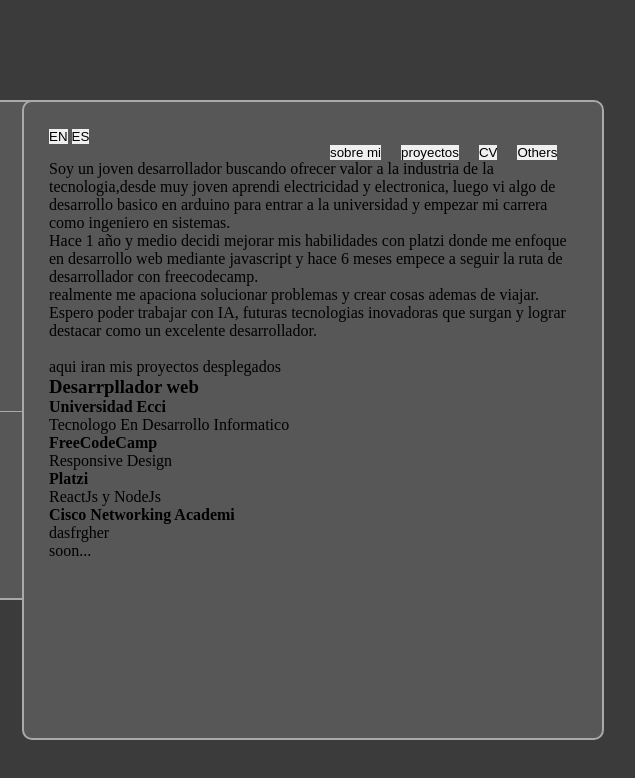
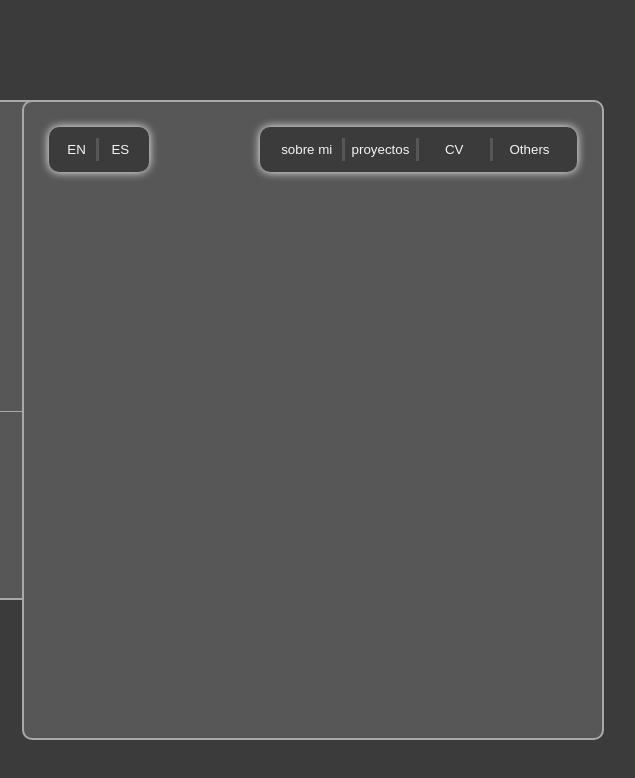
Before and after one commit to heber59/StudiesFreeCodeCamp, a plain HTML site: page HTML/personal portafolio/index.html in a window 1280 px wide. Shown: the full height of the page, 426-1061 px from the left. Drawn offline with Linux system fonts and the light colour scheme.

Commit message:
make styles and navbar create button for english / sanish

```diff
--- a/HTML/personal portafolio/index.html
+++ b/HTML/personal portafolio/index.html
@@ -30,23 +30,25 @@
         </span>
     </aside>
     <main>
-        <div>
-            <button>EN</button>
-            <button>ES</button>
+        <nav>
+            <div id="lenguaje">
+                <button id="English">EN</button>
+                <button id="Español">ES</button>
             </div>
-        <nav>
-            <button>
+            <div id="navegation">
+                <button id="aboutMe">
                     <p>sobre mi</p>
                 </button>
-            <button>
+                <button id="proyects">
                     <p>proyectos</p>
                 </button>
-            <button>
+                <button id="cv">
                     <p>CV</p>
                 </button>
-            <button>
+                <button id="others">
                     <p>Others</p>
                 </button>
+            </div>
         </nav>
         <section id="sectionAboutMe">
             <p>
--- a/HTML/personal portafolio/scripts.js
+++ b/HTML/personal portafolio/scripts.js
@@ -1,10 +1,27 @@
 const copy_mail = document.getElementById('copyMail')
-
+const select_about_me = document.getElementById('aboutMe')
+const select_proyects = document.getElementById('proyects')
+const select_cv = document.getElementById('cv')
+const select_others = document.getElementById('others')
 function copy(){
     console.log("yes");
     navigator.clipboard.writeText('hesan0308@gmail.com')
     alert('Texto copiado al portapapeles: hesan0308@gmail.com');
 };
+function display_about_me(){
 
+};
+function display_cv(){
 
+};
+function display_others(){
+
+};
+function display_proyects(){
+
+};
 copy_mail.addEventListener('click', copy);
+select_about_me.addEventListener('click', display_about_me);
+select_proyects.addEventListener('click', display_proyects);
+select_cv.addEventListener('click', display_cv);
+select_others.addEventListener('click', display_others);
--- a/HTML/personal portafolio/styles.css
+++ b/HTML/personal portafolio/styles.css
@@ -7,6 +7,7 @@ box-sizing: border-box;
 button{
 text-decoration: none;
 border: none;
+background-color:transparent;
 }
 a{
 text-decoration: none;
@@ -98,8 +99,51 @@ main{
 }
 main nav{
     display: flex;
-    justify-content: flex-end;
+    justify-content:space-between;
+    width: 100%;
+    height: 45px;
 }
-main nav button {
-    margin-right: 20px;
+
+main nav div {
+
+   /* border: 2px solid rgb(61, 61, 61);*/
+    background-color: rgb(59, 59, 59);
+    display: flex;
+    align-items: center;
+    padding: 8px;
+    box-shadow: 0 0 10px #ffffff;
 }
+main nav div button{
+    height: 100%;
+    color: whitesmoke;
+}
+main nav div button:hover{
+    transform: scale(1.1);
+    text-shadow: 0 0 4px #ffffff;
+}
+main #lenguaje{
+    border-radius: 10px;
+}
+main nav #lenguaje button{
+    width: 3.3vw;
+    height: 80%;
+}
+main nav #lenguaje #English{
+    border-right: 3px solid rgb(87, 87, 87);
+}
+main nav #navegation{
+    width: 60%;
+    height: 100%;
+    border: 3px solid rgb(59, 59, 59);
+    border-radius: 10px;
+}
+main nav #navegation button{
+    width: 25%;
+    border-right: 3px solid rgb(87, 87, 87);
+}
+main nav #navegation #others{
+    border: none;
+}
+main section {
+    display: none;
+}
```
Lines whose indentation alone changed are shown as unchanged.
